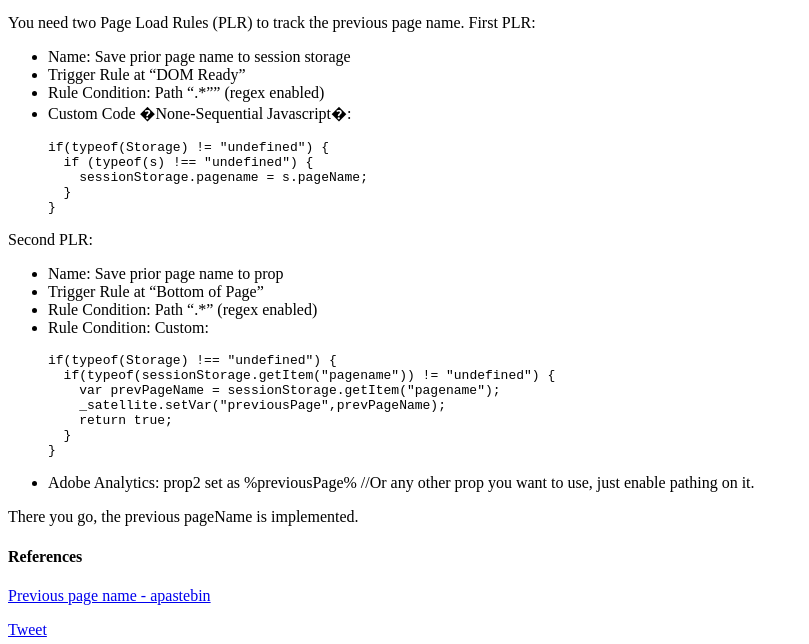
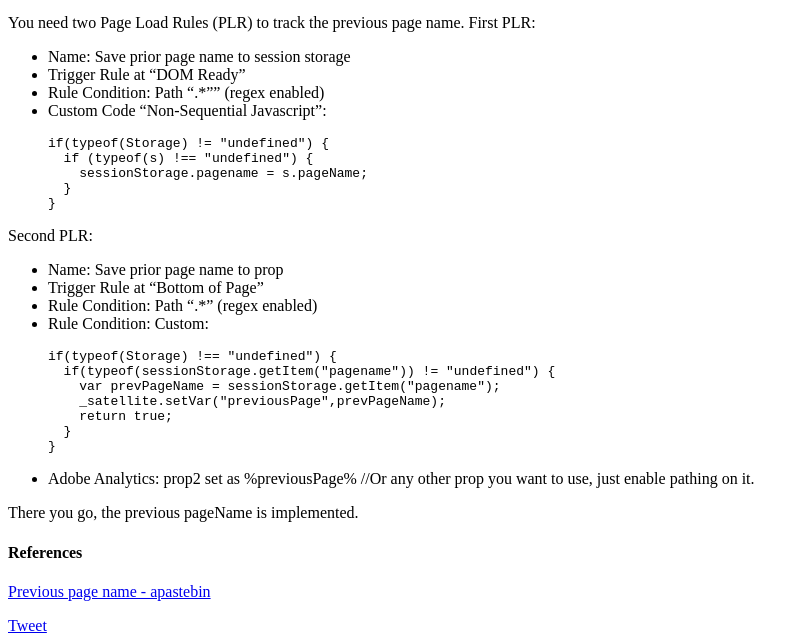
Before and after one commit to analyticsplaybook/analyticsplaybook.github.io, a Jekyll site: the page built from tagmanagement/adobe_dtm_previous_page_name.md, in a window 1280 px wide. Shown: the part 750-1394 px from the top of the page, without its empty margins (0-809 px from the left). Built offline with Jekyll 4.4.1, drawn with Linux system fonts in a browser that asks for light colours; comment, search, counter and statistics services are not loaded.

Commit message:
Missed one

```diff
--- a/tagmanagement/adobe_dtm_previous_page_name.md
+++ b/tagmanagement/adobe_dtm_previous_page_name.md
@@ -18,7 +18,7 @@ You need two Page Load Rules (PLR) to track the previous page name. First PLR:
 - Name: Save prior page name to session storage
 - Trigger Rule at "DOM Ready"
 - Rule Condition: Path ".*"" (regex enabled)
-- Custom Code �None-Sequential Javascript�:
+- Custom Code "Non-Sequential Javascript":
 
 {% highlight javascript %}
 if(typeof(Storage) != "undefined") {
```
